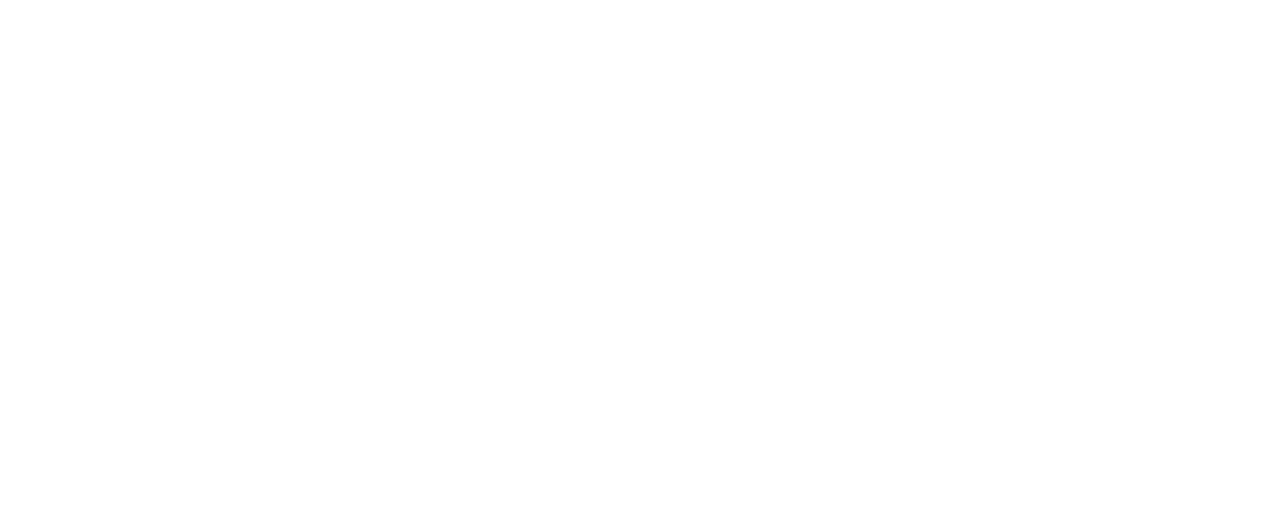
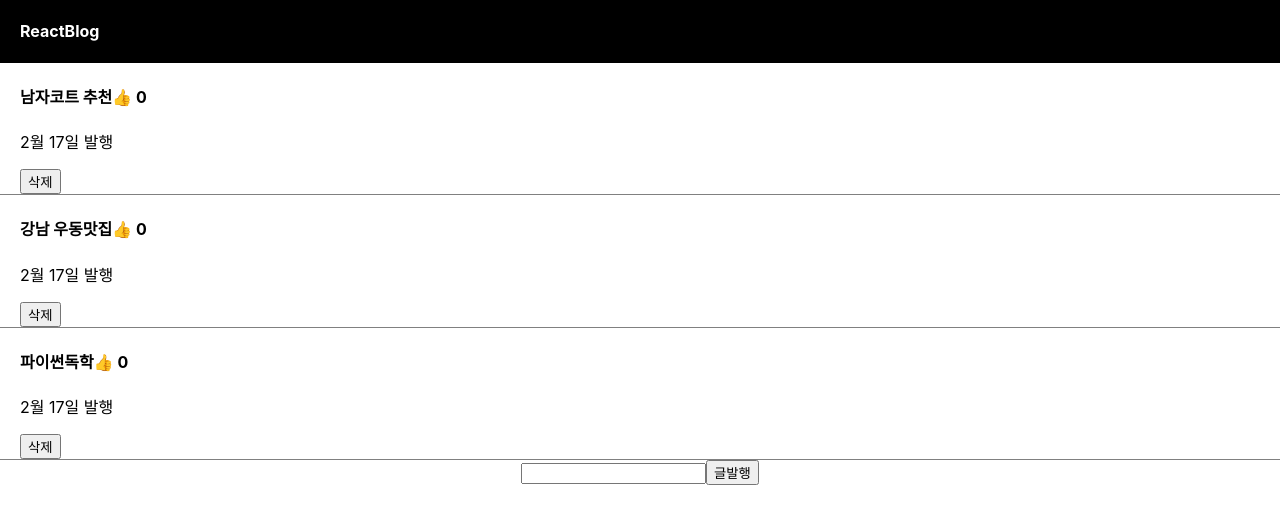
Before and after one commit to min2oyo/youtube-codingapple-react-blog, a React (Create React App) app: page / in a window 1280 px wide. Shown: the top 524 px of the page. Built offline with nearby package versions, Linux system fonts and the light colour scheme.

Commit message:
파일 이전

```diff
--- a/src/App.tsx
+++ b/src/App.tsx
@@ -1,8 +1,70 @@
+import { useState } from "react";
+
 function App() {
+
+  let [글제목, 글제목변경] = useState(['남자코트 추천', '강남 우동맛집', '파이썬독학']);
+  let [따봉, 따봉변경] = useState([0, 0, 0]);
+  let [modal, setModal] = useState(false);
+  let [title, setTitle] = useState(0);
+  let [입력값, 입력값변경] = useState('');
+
   return (
     <div className="App">
-    </div>
+      <div className="black-nav">
+        <h4>ReactBlog</h4>
+      </div>
+
+      {
+        글제목.map(function (a, i) {
+          return (
+            <div className="list" key={i}>
+              <h4 onClick={() => { setModal(!modal); setTitle(i); }}>
+                {글제목[i]}
+                <span onClick={(e) => {
+                  e.stopPropagation();
+                  let copy = [...따봉];
+                  copy[i] = copy[i] + 1;
+                  따봉변경(copy);
+                }}>👍</span> {따봉[i]}
+              </h4>
+              <p>2월 17일 발행</p>
+              <button onClick={() => {
+                let copy = [...글제목];
+                copy.splice(i, 1);
+                글제목변경(copy);
+              }}>삭제</button>
+            </div>
+          );
+        })
+      }
+
+      <input onChange={(e) => {
+        입력값변경(e.target.value);
+      }} />
+      <button onClick={() => {
+        let copy = [...글제목];
+        copy.unshift(입력값);
+        글제목변경(copy);
+      }}>글발행</button>
+
+      {
+        modal == true ? <Modal title={title} 글제목={글제목} /> : null
+      }
+
+    </div >
   );
 }
 
 export default App;
+
+function Modal(props: any) {
+  return (
+    <div className="modal">
+      <h4>{props.글제목[props.title]}</h4>
+      <p>날짜</p>
+      <p>상세내용</p>
+      <button>글수정</button>
+    </div>
+  );
+
+}
--- a/src/index.css
+++ b/src/index.css
@@ -11,3 +11,68 @@
   font-family: source-code-pro, Menlo, Monaco, Consolas, 'Courier New',
     monospace;
 }
+
+.App {
+  text-align: center;
+}
+
+div {
+  box-sizing: border-box;
+}
+
+.list {
+  padding-left: 20px;
+  text-align: left;
+  border-bottom: 1px solid grey;
+}
+
+.modal {
+  margin-top: 20px;
+  padding: 20px;
+  background: #eee;
+  text-align: left;
+}
+
+.black-nav {
+  display: flex;
+  background: black;
+  width: 100%;
+  color: white;
+  padding-left: 20px;
+}
+
+.App-logo {
+  height: 40vmin;
+  pointer-events: none;
+}
+
+@media (prefers-reduced-motion: no-preference) {
+  .App-logo {
+    animation: App-logo-spin infinite 20s linear;
+  }
+}
+
+.App-header {
+  background-color: #282c34;
+  min-height: 100vh;
+  display: flex;
+  flex-direction: column;
+  align-items: center;
+  justify-content: center;
+  font-size: calc(10px + 2vmin);
+  color: white;
+}
+
+.App-link {
+  color: #61dafb;
+}
+
+@keyframes App-logo-spin {
+  from {
+    transform: rotate(0deg);
+  }
+
+  to {
+    transform: rotate(360deg);
+  }
+}
```
